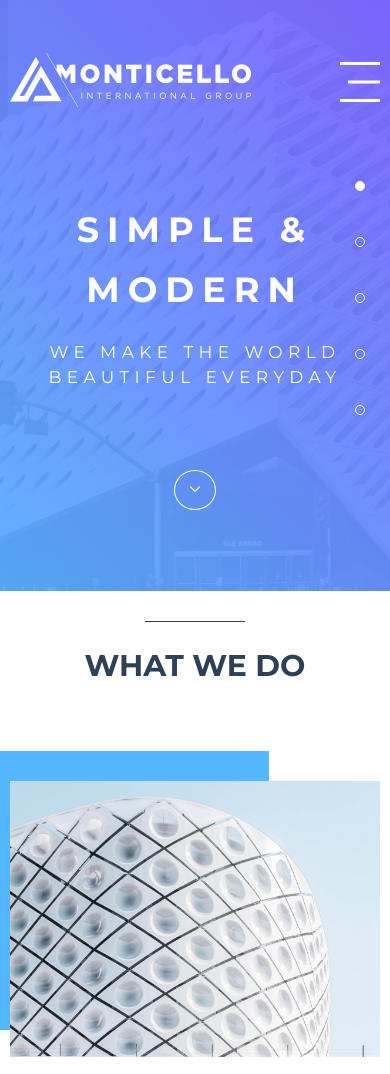
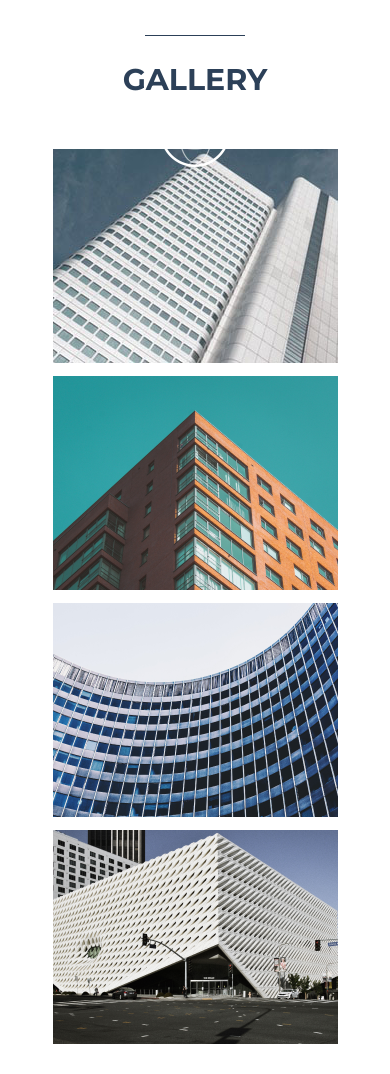
Before and after one commit to IonPetrascu/Monticello-, a plain HTML site: page index.html in a window 390 px wide. Shown: the top 1074 px of the page. Drawn offline with nearby package versions, Linux system fonts and the light colour scheme; some packages are replaced by stand-ins of ours.

Commit message:
add responsive for section gallery

```diff
--- a/index.html
+++ b/index.html
@@ -12,7 +12,7 @@
 </head>
 
 <body>
-    <header id="header" class="">
+    <header id="header" class="none">
         <div class="wrapper">
             <div class="header__logo">
                 <img class="header__logo-img" src="img/Logo.png" alt="monticello logo">
@@ -50,10 +50,10 @@
         </div>
     </header>
     <main>
-        <a href="#projects" class="banner__btn">
+        <a href="#projects" class="banner__btn none">
             <img src="/img/banner/arrow.svg" alt="arrow">
         </a>
-        <section class="banner">
+        <section class="banner none">
             <div class="slick">
                 <h1 class="banner__title">SIMPLE & MODERN </h1>
                 <span class="banner__subtitle">WE MAKE THE WORLD BEAUTIFUL EVERYDAY</span>
@@ -75,7 +75,7 @@
                 <span class="banner__subtitle">WE MAKE THE WORLD BEAUTIFUL EVERYDAY</span>
             </div>
         </section>
-        <section id="projects" class="projects">
+        <section id="projects" class="projects none">
             <div class="wrapper projects__wrapper">
                 <h2 class="projects__title">WHAT WE DO</h2>
                 <div class="project__trade-center">
@@ -116,7 +116,7 @@
                 </div>
             </div>
         </section>
-        <section id="news" class="news ">
+        <section id="news" class="news none">
             <div class="news__wrapper">
                 <h2 class="news__title">Latest news</h2>
                 <div class="slider">
@@ -194,16 +194,16 @@
                 </div>
             </div>
         </section>
-        <section id="gallery" class="gallery none">
+        <section id="gallery" class="gallery">
             <div class="gallery__wrapper">
                 <h2 class="gallery__title">GALLERY</h2>
                 <div class="gallery__first">
                     <div class="gallery__img one"><img class="gallery360" src="/img/galery/360.png" alt=""><img
                             src="/img/galery/gallery-1.png" alt=""></div>
-                    <div class="gallery__img two"><img src="/img/galery/gallery-2.png" alt=""></div>
-                    <div class="gallery__img three"><img src="/img/galery/gallery-3.png" alt=""></div>
-                    <div class="gallery__img four"><img src="/img/galery/gallery-4.png" alt=""></div>
-                    <div class="gallery__img five "><img src="/img/galery/gallery-5.png" alt=""></div>
+                    <div class="gallery__img two"><img class="image" src="/img/galery/gallery-2.png" alt=""></div>
+                    <div class="gallery__img three"><img class="image" src="/img/galery/gallery-3.png" alt=""></div>
+                    <div class="gallery__img four"><img class="image" src="/img/galery/gallery-4.png" alt=""></div>
+                    <div class="gallery__img five "><img class="image" src="/img/galery/gallery-5.png" alt=""></div>
                 </div>
                 <a class="gallery-btn" href="#">
                     More details
--- a/scss/blocks/_gallery.scss
+++ b/scss/blocks/_gallery.scss
@@ -26,6 +26,7 @@
     text-align: center;
     margin-bottom: 89px;
     position: relative;
+    font-size: clamp(1.875rem, 0.986vw + 1.567rem, 2.75rem);
 
     &:before {
         content: "";
@@ -84,3 +85,82 @@
     grid-column: 4/5;
     grid-row: 2/3
 }
+
+//media
+@media screen and (max-width: 1200px) {
+
+.gallery__first{
+    height: 100%;
+    display: grid;
+    grid-template-columns: repeat(2, 285px);
+    grid-template-rows: repeat(4, minmax(211px, 1fr));
+    gap: 10px;
+}
+.one {
+    object-fit: cover;
+    position: relative;
+    grid-column: 1/3;
+    grid-row: 1/3;
+}
+.two {
+    grid-column: 1/2;
+    grid-row: 3/4;
+}
+.three {
+    grid-column: 2/3;
+    grid-row: 3/4
+}
+.four {
+    grid-column: 1/2;
+    grid-row: 4/5
+}
+.five {
+    grid-column: 2/3;
+    grid-row: 4/5
+}
+.gallery__wrapper{
+    display: flex;
+    flex-direction: column;
+    align-items: center;
+}
+.gallery {
+    padding-top: 65px;
+    padding-bottom: 46px;}
+
+.gallery-btn{
+    position:initial;
+    width: 50%;
+    text-align: center;
+    transform: translate(0);
+}
+.gallery__wrapper{
+    gap: 30px;
+   }
+   .gallery__title{
+    margin-bottom: 0px;
+   }
+}
+@media screen and (max-width: 620px) {
+    .gallery__first{
+        display: flex;
+        flex-direction: column;
+        align-items: center;
+        flex-direction: column;
+    }
+    .gallery__img img[src*="gallery-"]{
+        width: 100%;
+    }
+
+   .gallery360{
+    width: 70px;
+    height: 70px;
+    display: inline-block;
+   }
+
+}
+@media screen and (max-width: 400px) {
+   .gallery-btn{
+    padding: 15px 10px;
+   }
+
+}
```
Also changed, not shown: css/index.css, 1 other file.
